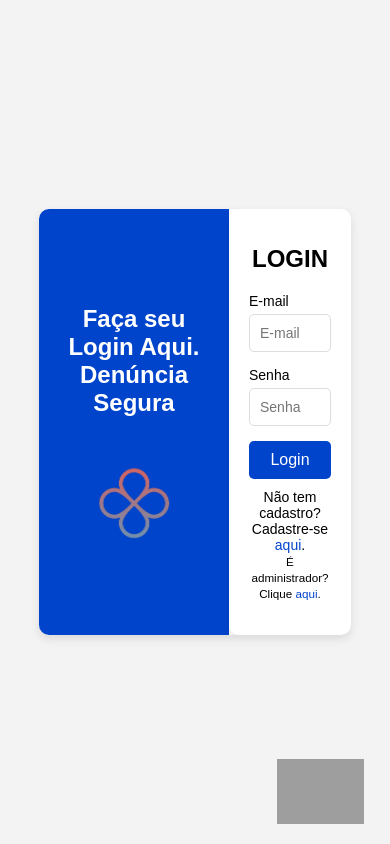
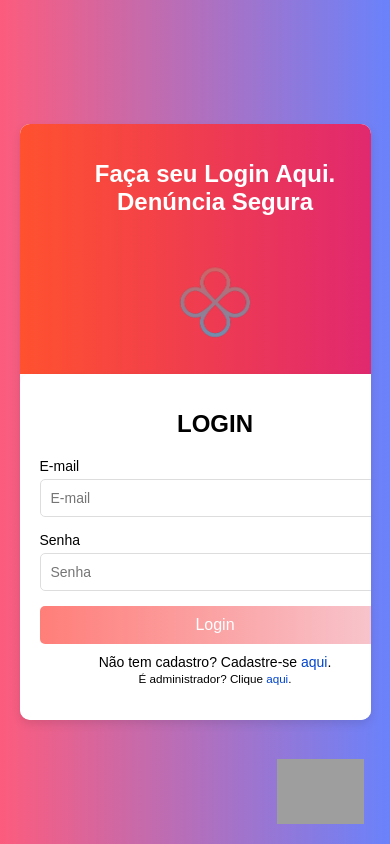
Before and after one commit to dicolab9/denuncia, a website: page front/login.html in a window 390 px wide. Drawn offline with Linux system fonts and the light colour scheme; grey boxes are pictures that could not be loaded.

Commit message:
Arrumando o estilo.

```diff
--- a/front/css/Perfil-Adm.css
+++ b/front/css/Perfil-Adm.css
@@ -1,10 +1,9 @@
-body{
+@import url('https://fonts.googleapis.com/css2?family=Noto+Sans:wght@400;700&display=swap');
+
+body {
     margin: 0;
     padding: 0;
     box-sizing: border-box;
-}
-
-body {
     font-family: 'Noto Sans', sans-serif;
     background-color: #f4f7fb;
     color: #333;
@@ -15,7 +14,6 @@ body {
     padding: 20px;
 }
 
-
 #adminContent {
     width: 100%;
     max-width: 1200px;
@@ -24,6 +22,7 @@ body {
     border-radius: 8px;
     box-shadow: 0 4px 10px rgba(0, 0, 0, 0.1);
     padding: 30px;
+    overflow-x: auto; /* Permite scroll horizontal se necessário */
 }
 
 #adminContent h2 {
@@ -36,6 +35,7 @@ table {
     width: 100%;
     border-collapse: collapse;
     margin-top: 20px;
+    min-width: 600px; /* Garante que a tabela não "quebre" em telas muito pequenas */
 }
 
 table th, table td {
@@ -71,6 +71,7 @@ button {
     border-radius: 5px;
     cursor: pointer;
     transition: background-color 0.3s ease;
+    margin-top: 10px;
 }
 
 button:hover {
@@ -81,14 +82,11 @@ button:focus {
     outline: none;
 }
 
-/* Responsividade */
+/* Responsividade: tablets */
 @media only screen and (max-width: 768px) {
     body {
         padding: 10px;
-    }
-
-    header h1 {
-        font-size: 2rem;
+        align-items: flex-start;
     }
 
     #adminContent {
@@ -105,11 +103,8 @@ button:focus {
     }
 }
 
+/* Responsividade: celulares */
 @media only screen and (max-width: 480px) {
-    header h1 {
-        font-size: 1.8rem;
-    }
-
     #adminContent {
         padding: 15px;
     }
@@ -120,7 +115,12 @@ button:focus {
 
     button {
         width: 100%;
-        font-size: 1.1rem;
+        font-size: 1rem;
         padding: 12px;
     }
+
+    #adminContent h2 {
+        font-size: 1.5rem;
+        text-align: center;
+    }
 }
--- a/front/css/cadastro2.css
+++ b/front/css/cadastro2.css
@@ -8,6 +8,7 @@ body {
     justify-content: center;
     align-items: center;
     height: 100vh;
+     background: linear-gradient(90deg, #FC5C7D, #6A82FB);
 }
 
 .main-login {
@@ -22,7 +23,7 @@ body {
 
 .left-login {
     flex: 1;
-    background-color: #0044cc;
+    background: linear-gradient(90deg, #FF512F, #DD2476);
     color: white;
     display: flex;
     flex-direction: column;
@@ -91,7 +92,7 @@ body {
     padding: 10px;
     font-size: 16px;
     color: white;
-    background-color: #0044cc;
+    background: linear-gradient(90deg, #FF7E79, #F7C8D0);
     border: none;
     border-radius: 5px;
     cursor: pointer;
--- a/front/css/stylecadastro.css
+++ b/front/css/stylecadastro.css
@@ -1,103 +1,109 @@
 @import url('https://fonts.googleapis.com/css2?family=Noto+Sans:ital,wght@0,100..900;1,100..900&display=swap');
 
-body{
-   font-family: 'Noto sans', sans-serif;
+* {
+    box-sizing: border-box;
     margin: 0;
+    padding: 0;
 }
 
-body{
-    box-sizing: border-box;
+body {
+    font-family: 'Noto Sans', sans-serif;
+    background-color: #ffffff;
 }
 
-.main-login{
+.main-login {
     width: 100vw;
     height: 100vh;
-    background-color: #ffffff;
     display: flex;
     justify-content: center;
     align-items: center;
+    background-color: #ffffff;
+    flex-wrap: wrap;
 }
 
-.left-login{
+.left-login {
     width: 50vw;
     height: 100vh;
     display: flex;
     justify-content: center;
     align-items: center;
     flex-direction: column;
+    padding: 20px;
+    box-sizing: border-box;
 }
-.left-login > h1{
+
+.left-login > h1 {
     font-size: 3vw;
-    color: #000000
-
-
+    color: #000000;
+    text-align: center;
 }
 
 .left-loginimg {
     width: 60vw;
     max-width: 500px;
+    height: auto;
 }
 
-.right-login{
+.right-login {
     width: 50vw;
     height: 100vh;
     display: flex;
     justify-content: center;
     align-items: center;
+    padding: 20px;
 }
 
-.card-login{
+.card-login {
     width: 60%;
     display: flex;
-    justify-content: center;
+    flex-direction: column;
     align-items: center;
-    flex-direction: column;
-    padding: 20px 20px;
+    padding: 20px;
     background-color: hwb(208 30% 0%);
     border-radius: 30px;
     margin-right: 30px;
+    box-shadow: 0px 10px 40px #00000030;
 }
 
-.card-login > h1{
+.card-login > h1 {
     color: #ffffff;
     font-weight: 800;
-    margin: 0;
+    margin-bottom: 20px;
 }
 
-.textfield{
+.textfield {
     width: 100%;
+    margin: 10px 0;
     display: flex;
     flex-direction: column;
-    align-items: flex-start;
-    justify-content: center;
-    margin: 10px 0px;
 }
 
-.textfield > input{
+.textfield > label {
+    color: #f8f6f6de;
+    margin-bottom: 10px;
+    font-weight: 500;
+}
+
+.textfield > input {
     width: 100%;
     border: none;
     border-radius: 10px;
     padding: 15px;
-    background:#ecebec;
+    background: #ecebec;
     color: #000000de;
     font-size: 12pt;
     box-shadow: 0px 10px 40px #00000056;
     outline: none;
-    box-sizing: border-box;
 }
 
-.textfield > label{
-    color: #f8f6f6de;
-    margin-bottom: 10px;
-}
-.textfield > input::placeholder{
+.textfield > input::placeholder {
     color: #000000;
 }
 
-.btn-login{
-    width:100%;
-    padding: 16px 0px;
-    margin: 25px;
+.btn-login {
+    width: 100%;
+    padding: 16px 0;
+    margin-top: 25px;
     border: none;
     border-radius: 8px;
     outline: none;
@@ -107,51 +113,57 @@ body{
     color: #000000;
     background-color: #dddddd;
     cursor: pointer;
+    transition: background-color 0.3s ease;
 }
 
-@media only screen and (max-width: 950px){
-    .card-login{
-        width: 85%;
-
-    }
+.btn-login:hover {
+    background-color: #ccc;
 }
 
-@media only screen and (max-width: 600px){
-    .main-login{
-        flex-direction: column;
-    }
-    .left-login > h1{
-        display: none;
-    }
-
-    .left-login{
-        width: 100%;
-        height: auto;
-    }
-    .left-loginimg{
-        width: 50vh;
-    }
-    .card-login{
-        width: 90%
-        ;
-    }
-}
-.btn-login{
-    width:100%;
-    padding: 16px 0px;
-    margin: 25px;
-    border: none;
-    border-radius: 8px;
-    outline: none;
-    text-transform: uppercase;
-    font-weight: 800;
-    letter-spacing: 3px;
-    color: #000000;
-    background-color: #dddddd;
-    cursor: pointer;
-}
-.denuncias a{
+.denuncias a {
     text-decoration: none;
     color: #333;
     font-size: 1em;
 }
+
+/* Responsividade */
+@media only screen and (max-width: 950px) {
+    .card-login {
+        width: 85%;
+        margin-right: 0;
+    }
+}
+
+@media only screen and (max-width: 600px) {
+    .main-login {
+        flex-direction: column;
+        height: auto;
+        padding: 20px;
+    }
+
+    .left-login {
+        width: 100%;
+        height: auto;
+        padding: 10px;
+    }
+
+    .left-login > h1 {
+        display: none;
+    }
+
+    .left-loginimg {
+        width: 90%;
+        max-width: 300px;
+    }
+
+    .right-login {
+        width: 100%;
+        height: auto;
+        padding: 10px;
+    }
+
+    .card-login {
+        width: 90%;
+        margin: 0;
+    }
+}
--- a/front/css/stylelogin.css
+++ b/front/css/stylelogin.css
@@ -1,45 +1,48 @@
 @import url('https://fonts.googleapis.com/css2?family=Noto+Sans:ital,wght@0,100..900;1,100..900&display=swap');
 
-body{
-   font-family: 'Noto sans', sans-serif;
+* {
     margin: 0;
+    padding: 0;
+    box-sizing: border-box;
 }
 
-body{
-    box-sizing: border-box;
-
+body {
+    font-family: 'Noto Sans', sans-serif;
+    background-color: #ffffff;
 }
 
-.main-login{
+.main-login {
     width: 100vw;
     height: 100vh;
-    background-color: #ffffff;
     display: flex;
     justify-content: center;
     align-items: center;
+    flex-wrap: wrap; /* ajuda na responsividade */
 }
 
-.left-login{
+.left-login {
     width: 50vw;
     height: 100vh;
     display: flex;
     justify-content: center;
     align-items: center;
     flex-direction: column;
+    text-align: center;
 }
-.left-login > h1{
+
+.left-login > h1 {
     font-size: 3vw;
-    color: #000000
-
-
+    color: #000000;
+    margin-bottom: 20px;
 }
 
 .left-loginimg {
     width: 60vw;
     max-width: 500px;
+    height: auto;
 }
 
-.right-login{
+.right-login {
     width: 50vw;
     height: 100vh;
     display: flex;
@@ -47,58 +50,56 @@ body{
     align-items: center;
 }
 
-.card-login{
+.card-login {
     width: 60%;
     display: flex;
+    flex-direction: column;
     justify-content: center;
     align-items: center;
-    flex-direction: column;
-    padding: 20px 20px;
+    padding: 20px;
     background-color: hwb(208 30% 0%);
     border-radius: 30px;
     margin-right: 30px;
 }
 
-.card-login > h1{
+.card-login > h1 {
     color: #ffffff;
     font-weight: 800;
-    margin: 0;
+    margin-bottom: 20px;
 }
 
-.textfield{
+.textfield {
     width: 100%;
     display: flex;
     flex-direction: column;
-    align-items: flex-start;
-    justify-content: center;
-    margin: 10px 0px;
+    margin: 10px 0;
 }
 
-.textfield > input{
+.textfield > label {
+    color: #f8f6f6de;
+    margin-bottom: 10px;
+}
+
+.textfield > input {
     width: 100%;
     border: none;
     border-radius: 10px;
     padding: 15px;
-    background:#ecebec;
+    background: #ecebec;
     color: #000000de;
     font-size: 12pt;
     box-shadow: 0px 10px 40px #00000056;
     outline: none;
-    box-sizing: border-box;
 }
 
-.textfield > label{
-    color: #f8f6f6de;
-    margin-bottom: 10px;
-}
-.textfield > input::placeholder{
+.textfield > input::placeholder {
     color: #000000;
 }
 
-.btn-login{
-    width:100%;
-    padding: 16px 0px;
-    margin: 25px;
+.btn-login {
+    width: 100%;
+    padding: 16px 0;
+    margin: 25px 0;
     border: none;
     border-radius: 8px;
     outline: none;
@@ -108,51 +109,56 @@ body{
     color: #000000;
     background-color: #dddddd;
     cursor: pointer;
+    transition: background-color 0.3s;
 }
 
-@media only screen and (max-width: 950px){
-    .card-login{
-        width: 85%;
-
-    }
+.btn-login:hover {
+    background-color: #cfcfcf;
 }
 
-@media only screen and (max-width: 600px){
-    .main-login{
-        flex-direction: column;
-    }
-    .left-login > h1{
-        display: none;
-    }
-
-    .left-login{
-        width: 100%;
-        height: auto;
-    }
-    .left-loginimg{
-        width: 50vh;
-    }
-    .card-login{
-        width: 90%
-        ;
-    }
-}
-.btn-login{
-    width:100%;
-    padding: 16px 0px;
-    margin: 25px;
-    border: none;
-    border-radius: 8px;
-    outline: none;
-    text-transform: uppercase;
-    font-weight: 800;
-    letter-spacing: 3px;
-    color: #000000;
-    background-color: #dddddd;
-    cursor: pointer;
-}
-.denuncias a{
+.denuncias a {
     text-decoration: none;
     color: #333;
     font-size: 1em;
 }
+
+/* Responsividade */
+@media only screen and (max-width: 950px) {
+    .card-login {
+        width: 85%;
+        margin: 0;
+    }
+}
+
+@media only screen and (max-width: 600px) {
+    .main-login {
+        flex-direction: column;
+        height: auto;
+    }
+
+    .left-login {
+        width: 100%;
+        height: auto;
+        padding: 20px 0;
+    }
+
+    .left-login > h1 {
+        display: none;
+    }
+
+    .left-loginimg {
+        width: 50vh;
+        max-width: 90%;
+    }
+
+    .right-login {
+        width: 100%;
+        height: auto;
+        padding: 20px 0;
+    }
+
+    .card-login {
+        width: 90%;
+        margin: 0;
+    }
+}
--- a/front/css/styleloginadm.css
+++ b/front/css/styleloginadm.css
@@ -8,6 +8,16 @@ body {
     justify-content: center;
     align-items: center;
     height: 100vh;
+    background: linear-gradient(90deg, #FC5C7D, #6A82FB);
+
+}
+
+/* Permite o conteúdo rolar se for maior que a altura da tela */
+@media (max-height: 600px) {
+    body {
+        height: auto;
+        padding: 40px 0;
+    }
 }
 
 .main-login {
@@ -20,21 +30,53 @@ body {
     overflow: hidden;
 }
 
+/* Ajustes para telas pequenas (até 768px) */
+@media (max-width: 768px) {
+    .main-login {
+        flex-direction: column;
+        width: 90%;
+        height: auto;
+    }
+
+    .left-login,
+    .righ-login {
+        width: 100%;
+        padding: 30px 20px;
+    }
+
+    .left-login h1 {
+        font-size: 20px;
+    }
+
+    .left-loginimg {
+        width: 100px;
+    }
+
+    .card-login {
+        max-width: 100%;
+        padding: 15px;
+    }
+
+    .card-login h1 {
+        font-size: 20px;
+    }
+}
+
 .left-login {
     flex: 1;
-    background-color: #0044cc;
+    background: linear-gradient(90deg, #FF512F, #DD2476);
     color: white;
     display: flex;
     flex-direction: column;
     justify-content: center;
     align-items: center;
     padding: 20px;
+    text-align: center;
 }
 
 .left-login h1 {
     font-size: 24px;
     margin-bottom: 20px;
-    text-align: center;
 }
 
 .left-loginimg {
@@ -90,7 +132,8 @@ body {
     padding: 10px;
     font-size: 16px;
     color: white;
-    background-color: #0044cc;
+    background: linear-gradient(90deg, #FF7E79, #F7C8D0);
+
     border: none;
     border-radius: 5px;
     cursor: pointer;
```
